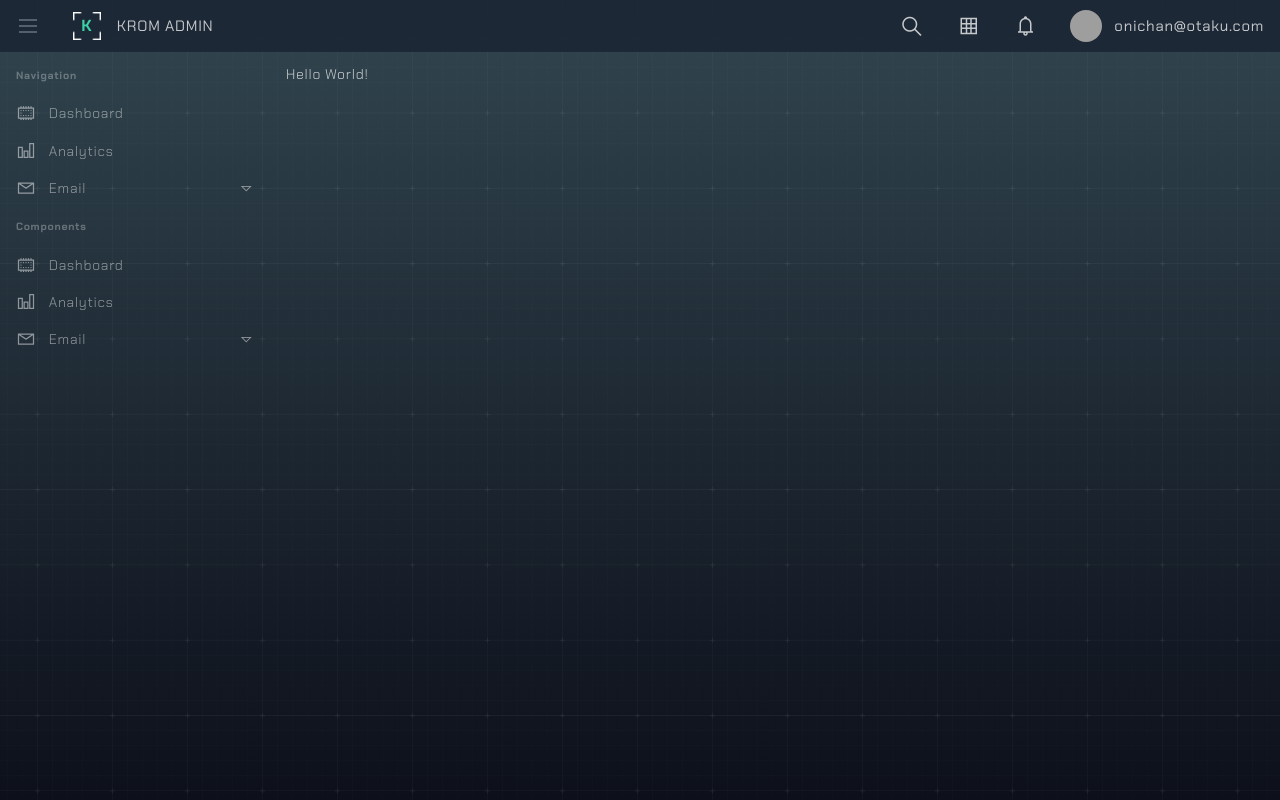
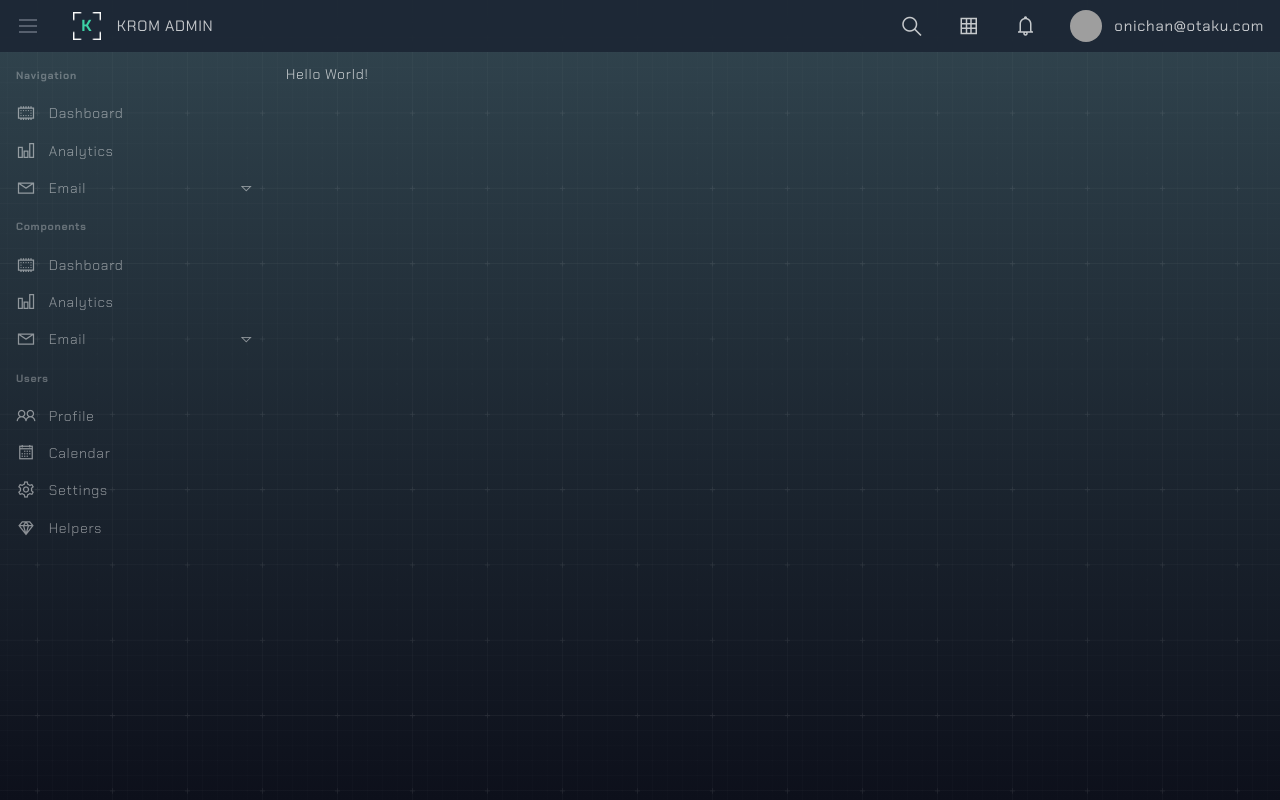
Before and after one commit to kromate/vue3-vite-tailwind-dashboard, a Vue app: page / in a window 1280 px wide. Built offline with nearby package versions, Linux system fonts and the light colour scheme; grey boxes are pictures that could not be loaded.

Commit message:
feat: added user sections

```diff
--- a/src/composables/navigation/useSidebar.ts
+++ b/src/composables/navigation/useSidebar.ts
@@ -39,6 +39,16 @@ export const MenuList = [
 			},
 		],
 	},
+	{
+		name: "Users",
+		subs: [
+			{ name: "Profile", icon: "las la-user-friends", link: "/" },
+			{ name: "Calendar", icon: "las la-calendar", link: "/" },
+			{ name: "Settings", icon: "las la-cog", link: "/" },
+			{ name: "Helpers", icon: "las la-gem", link: "/" },
+
+		],
+	},
 ];
 
 
```
